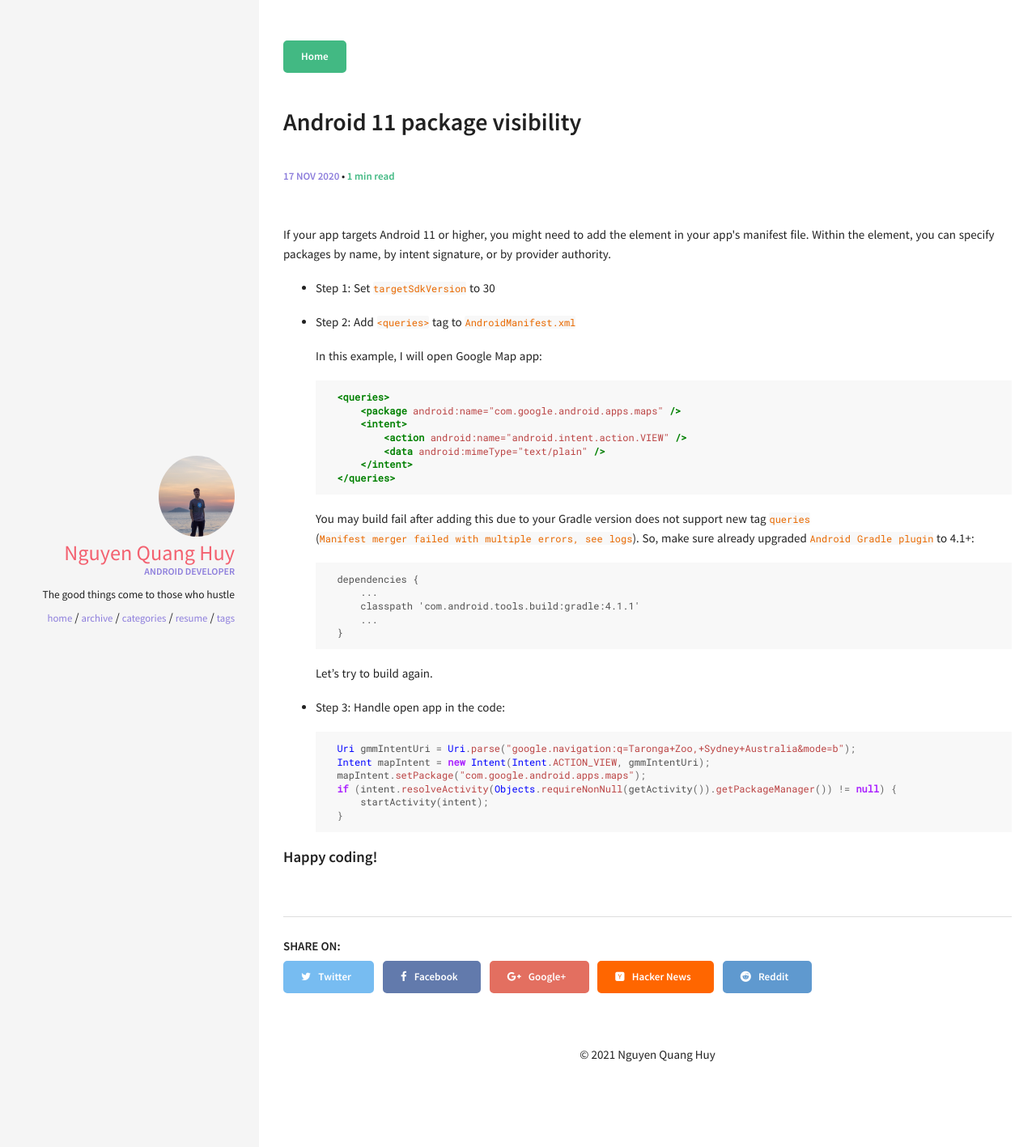
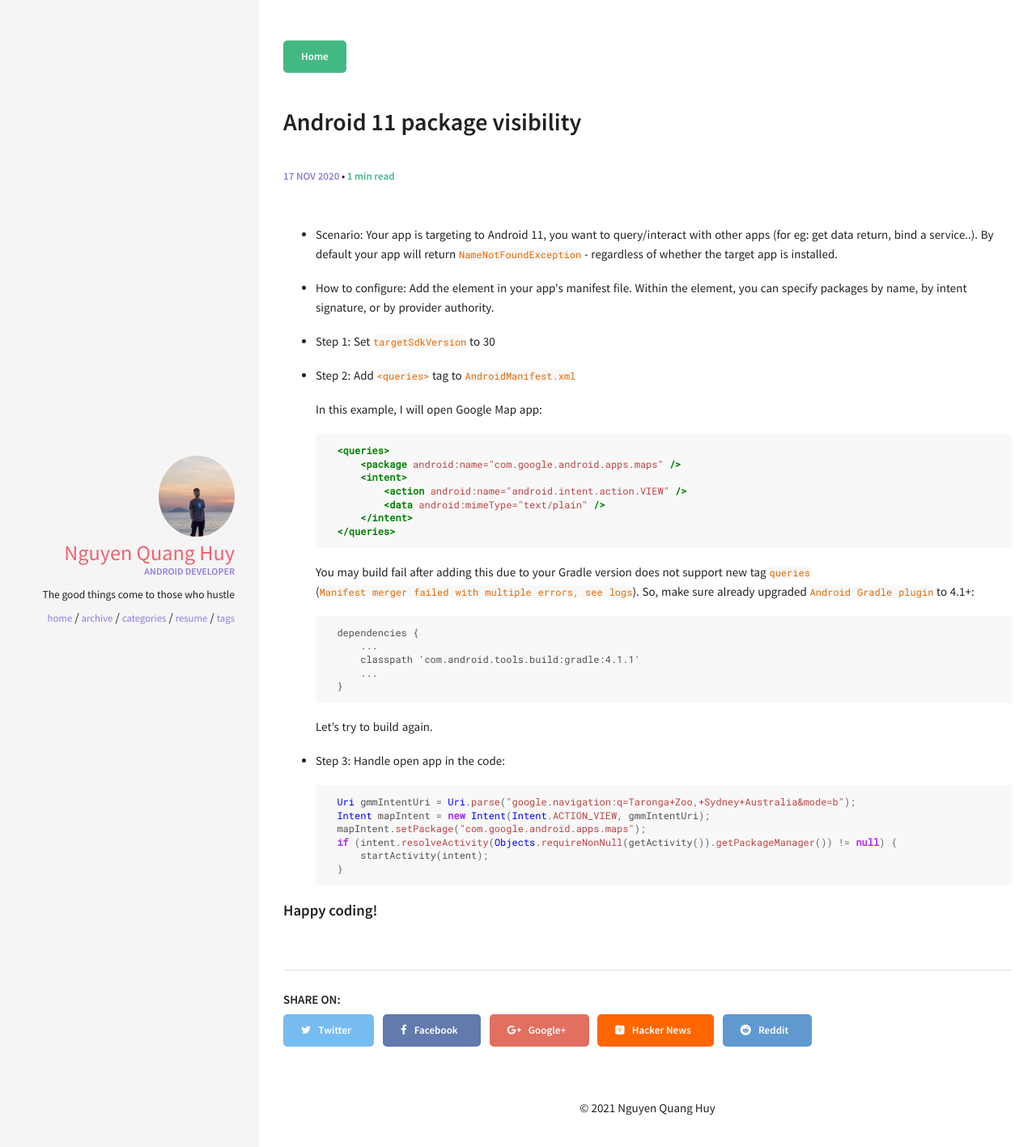
Before and after one commit to huynguyennovem/huynguyennovem.github.io, a Jekyll site: the page built from _posts/2020-11-17-android11-package-visibility.md, in a window 1280 px wide. Shown: the top 1417 px of the page at 81% size. Built offline with Jekyll 4.4.1, drawn with Linux system fonts in a browser that asks for light colours; comment, search, counter and statistics services are not loaded.

Commit message:
Update 2020-11-17-android11-package-visibility.md

````diff
--- a/_posts/2020-11-17-android11-package-visibility.md
+++ b/_posts/2020-11-17-android11-package-visibility.md
@@ -8,11 +8,14 @@ comments: true
 tags: [tutorial, android, android-11]
 ---
 
-If your app targets Android 11 or higher, you might need to add the <queries> element in your app's manifest file. Within the <queries> element, you can specify packages by name, by intent signature, or by provider authority.
+- Scenario: Your app is targeting to Android 11, you want to query/interact with other apps (for eg: get data return, bind a service..). By default your app will return `NameNotFoundException` - regardless of whether the target app is installed.
 
-- Step 1: Set `targetSdkVersion` to 30
+- How to configure:
+Add the <queries> element in your app's manifest file. Within the <queries> element, you can specify packages by name, by intent signature, or by provider authority.
 
-- Step 2: Add `<queries>` tag to `AndroidManifest.xml`
++ Step 1: Set `targetSdkVersion` to 30
+
++ Step 2: Add `<queries>` tag to `AndroidManifest.xml`
 
     In this example, I will open Google Map app:
     ```xml
@@ -39,7 +42,7 @@ If your app targets Android 11 or higher, you might need to add the <queries> el
     Let's try to build again.
 
 
-- Step 3: Handle open app in the code:
++ Step 3: Handle open app in the code:
 
     ```java
     Uri gmmIntentUri = Uri.parse("google.navigation:q=Taronga+Zoo,+Sydney+Australia&mode=b");
````
